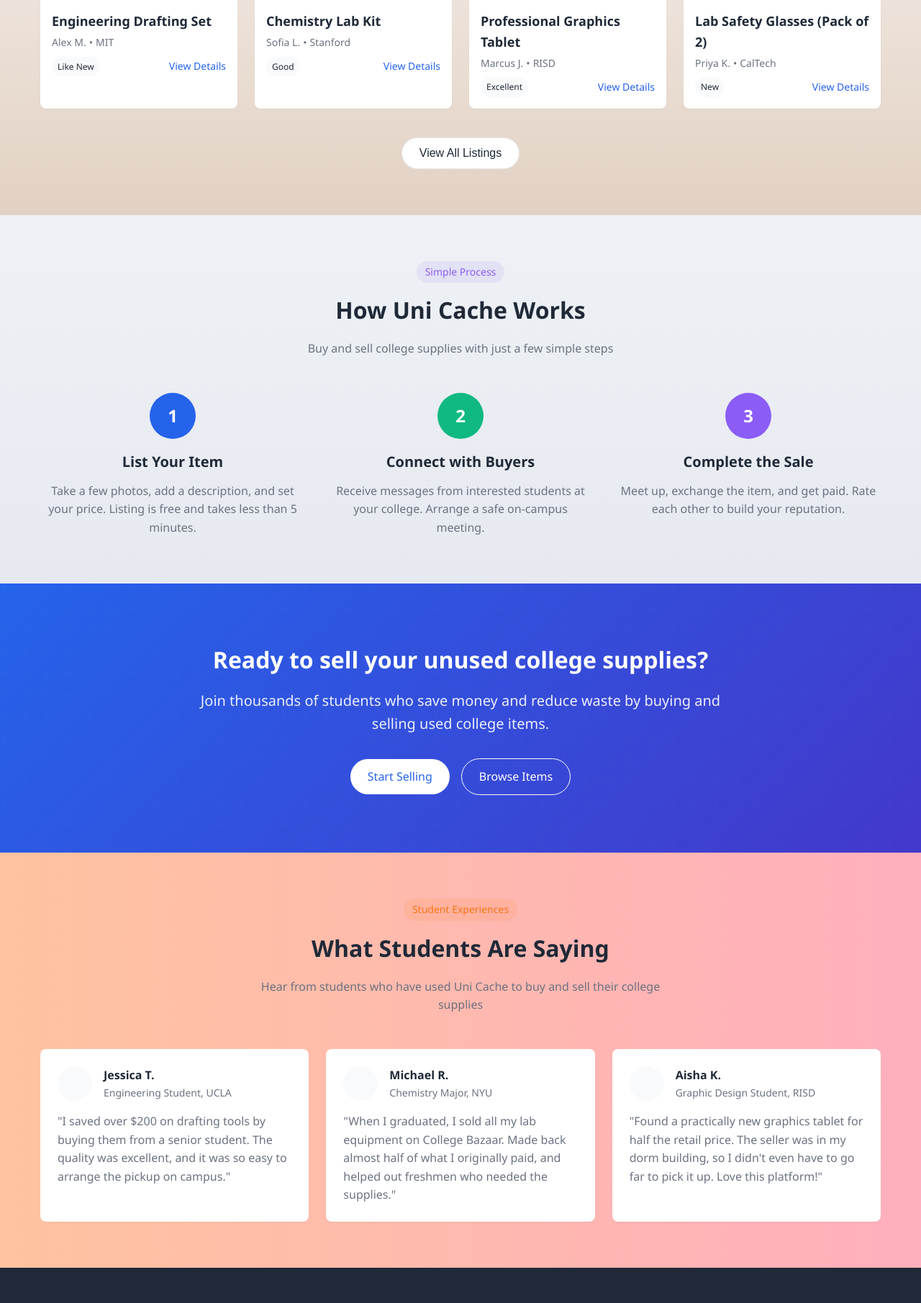
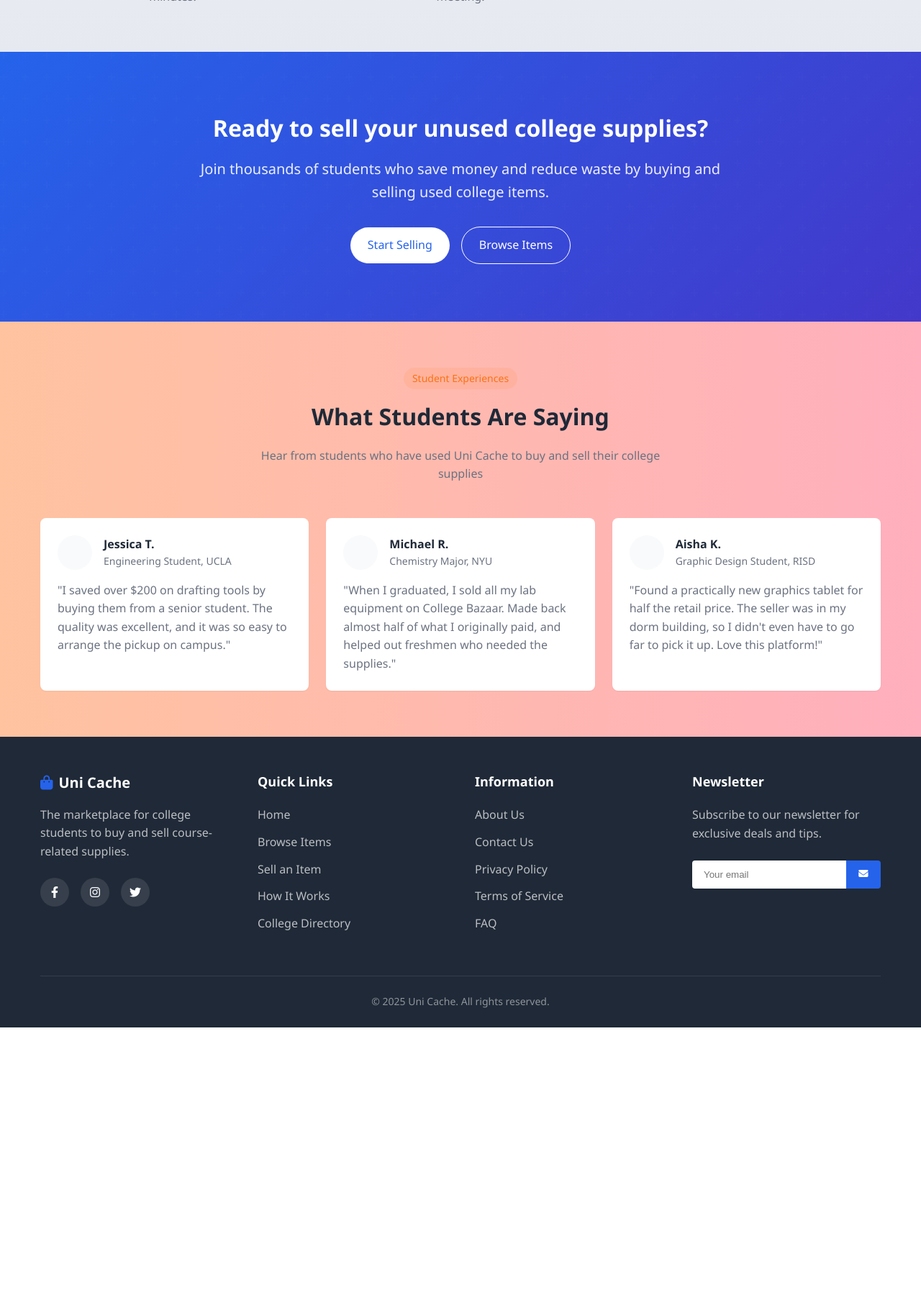
Before and after one commit to JUGADU-GEEKS/College-Community, a Flask app: page /home in a window 1280 px wide. Shown: the part 1806-3617 px from the top of the page at 72% size. After the commit the page ends 3234 px from the top, so only its background shows below. Run offline with Flask 3, Linux system fonts and the light colour scheme.

Commit message:
Adjustment in the home page

```diff
--- a/static/javascripts/home.js
+++ b/static/javascripts/home.js
@@ -161,47 +161,13 @@ document.addEventListener('DOMContentLoaded', () => {
     const categories = [
       { name: "Lab Equipment", icon: "🔬", count: 145 },
       { name: "Drafting Tools", icon: "📏", count: 87 },
-      { name: "Design Supplies", icon: "🎨", count: 112 },
+      { name: "Safety Aprons", icon: "🎽", count: 112 },
       { name: "Textbooks", icon: "📚", count: 201 },
       { name: "Lab Coats", icon: "🥼", count: 63 },
       { name: "Calculators", icon: "🧮", count: 79 }
     ];
 
-    // Featured items data
-    const featuredItems = [
-      {
-        title: "Engineering Drafting Set",
-        price: "$45",
-        seller: "Alex M.",
-        college: "MIT",
-        condition: "Like New",
-        image: "https://images.unsplash.com/photo-1519389950473-47ba0277781c?ixlib=rb-1.2.1&auto=format&fit=crop&w=1350&q=80"
-      },
-      {
-        title: "Chemistry Lab Kit",
-        price: "$120",
-        seller: "Sofia L.",
-        college: "Stanford",
-        condition: "Good",
-        image: "https://images.unsplash.com/photo-1582719471384-894fbb16e074?ixlib=rb-1.2.1&auto=format&fit=crop&w=1350&q=80"
-      },
-      {
-        title: "Professional Graphics Tablet",
-        price: "$85",
-        seller: "Marcus J.",
-        college: "RISD",
-        condition: "Excellent",
-        image: "https://images.unsplash.com/photo-1595078475328-1ab05d0a6a0e?ixlib=rb-1.2.1&auto=format&fit=crop&w=1350&q=80"
-      },
-      {
-        title: "Lab Safety Glasses (Pack of 2)",
-        price: "$15",
-        seller: "Priya K.",
-        college: "CalTech",
-        condition: "New",
-        image: "https://images.unsplash.com/photo-1555696958-c5049b866f6f?ixlib=rb-1.2.1&auto=format&fit=crop&w=1350&q=80"
-      }
-    ];
+
 
     // Testimonials data
     const testimonials = [
--- a/templates/home.html
+++ b/templates/home.html
@@ -93,26 +93,6 @@
         </div>
       </div>
     </section>
-
-    <!-- Featured Items -->
-    <section class="featured-items">
-      <div class="container">
-        <div class="section-header">
-          <span class="badge badge-green">Featured</span>
-          <h2>Latest Listings</h2>
-          <p>Check out these recently added items from students at top universities</p>
-        </div>
-
-        <div class="items-grid">
-          <!-- Featured items will be injected by JavaScript -->
-        </div>
-
-        <div class="center-btn">
-          <button class="btn btn-outline">View All Listings</button>
-        </div>
-      </div>
-    </section>
-
     <!-- How It Works -->
     <section class="how-it-works">
       <div class="container">
```
